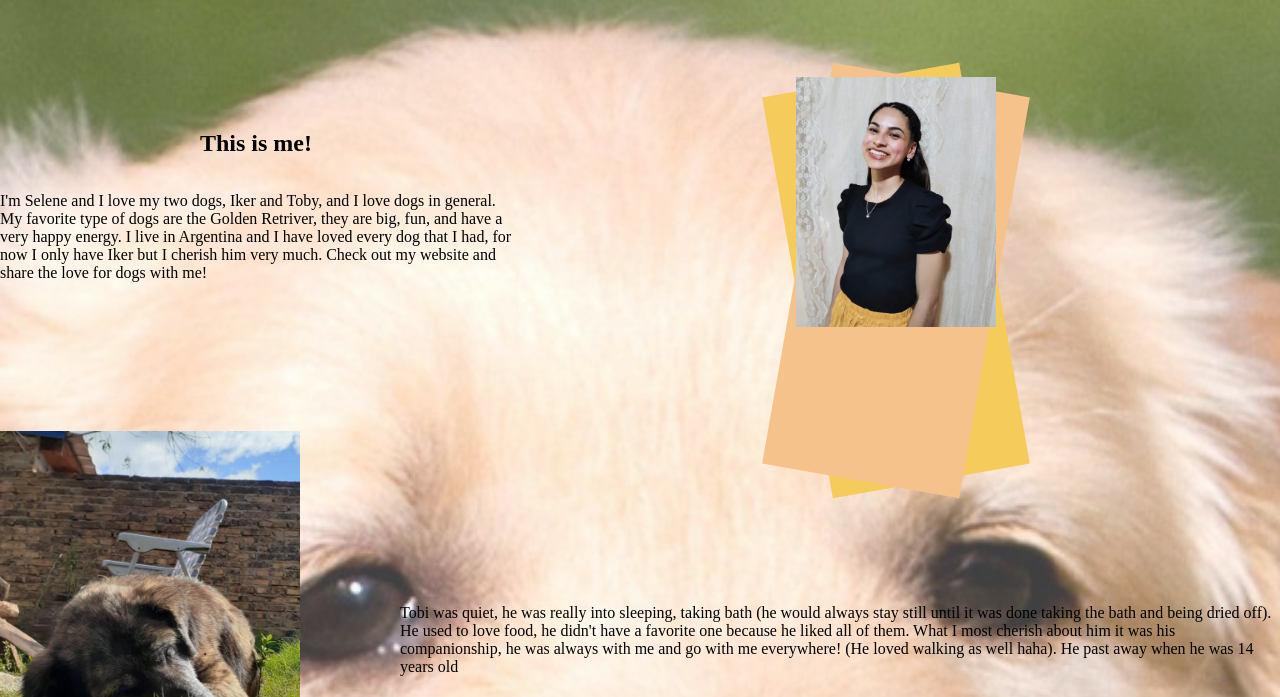
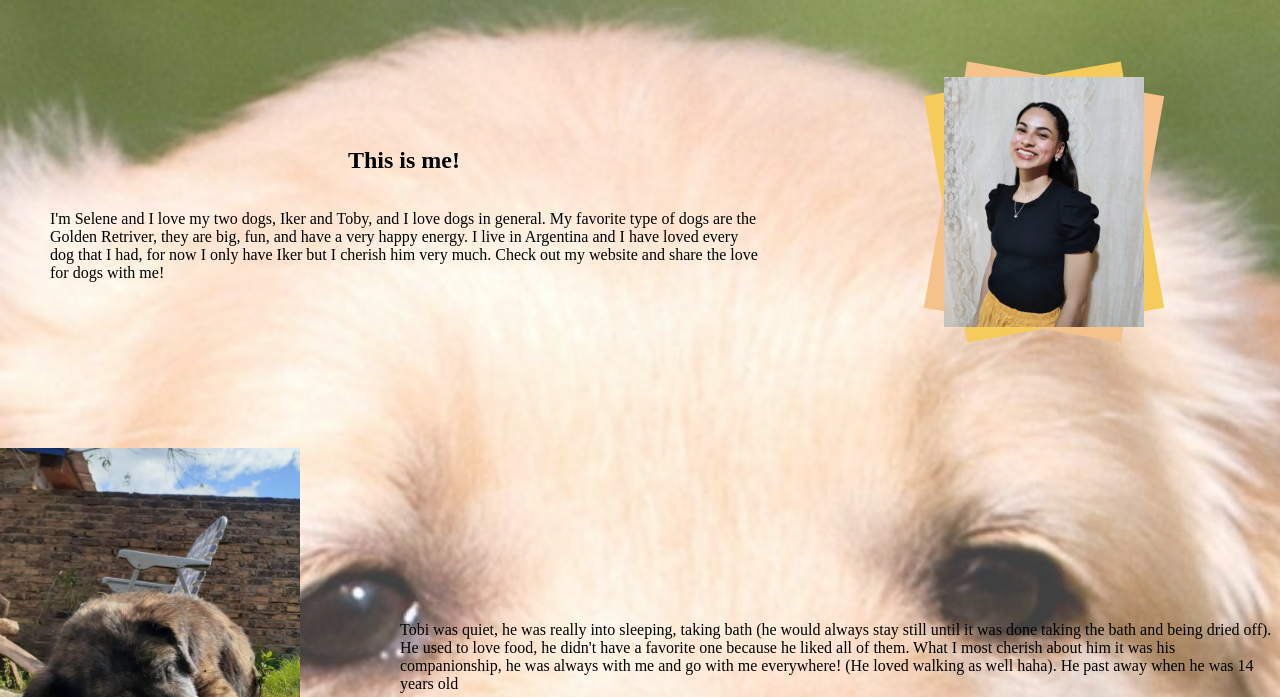
Before and after one commit to martinmorag/Selene-s-dogs, a website built with Vite: page src/about-me/index.html in a window 1280 px wide. Shown: the part 103-800 px from the top of the page. Built offline with nearby package versions, Linux system fonts and the light colour scheme; no server answers; files whose address does not match are found by name; a web font is replaced by a local one.

Commit message:
about-me changes

```diff
--- a/src/css/about-me.css
+++ b/src/css/about-me.css
@@ -83,14 +83,15 @@ nav a:hover {
 .img-me {
     text-align: center;
     position: relative;
-    width: 60vw;
+    width: 40vw;
 }
 .text-me {
     display: flex;
     justify-content: center;
     align-items: center;
     flex-direction: column;
-    width: 40vw;
+    width: 60vw;
+    margin: 50px;
 }
 .my-pic {
     width: var(--my-pic-width);
@@ -108,14 +109,14 @@ nav a:hover {
 .first_background {
     background-color: var(--primary-color);
     width: var(--my-pic-width);
-    height: 406.77px;
+    height: 250px;
     rotate: 10deg;
     z-index: -1;
 }
 .second_background {
     background-color: var(--tertiary-color);
     width: var(--my-pic-width);
-    height: 406.77px;
+    height: 250px;
     rotate: -10deg;
     z-index: -2;
 }
```
